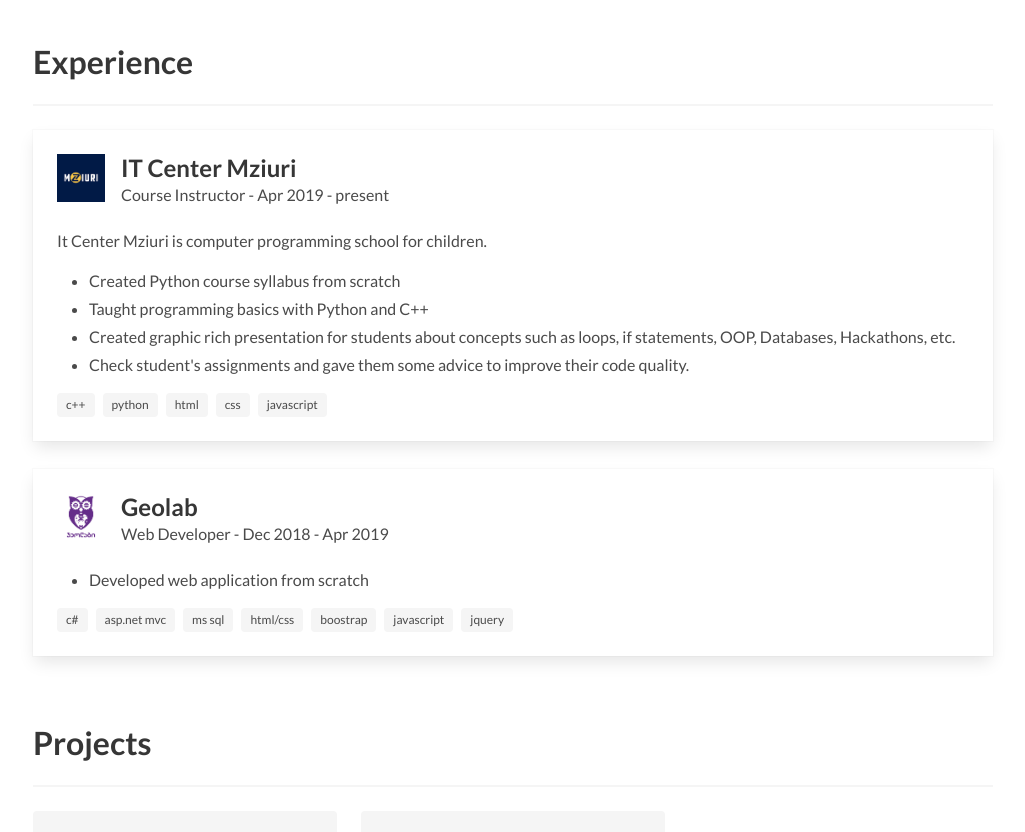
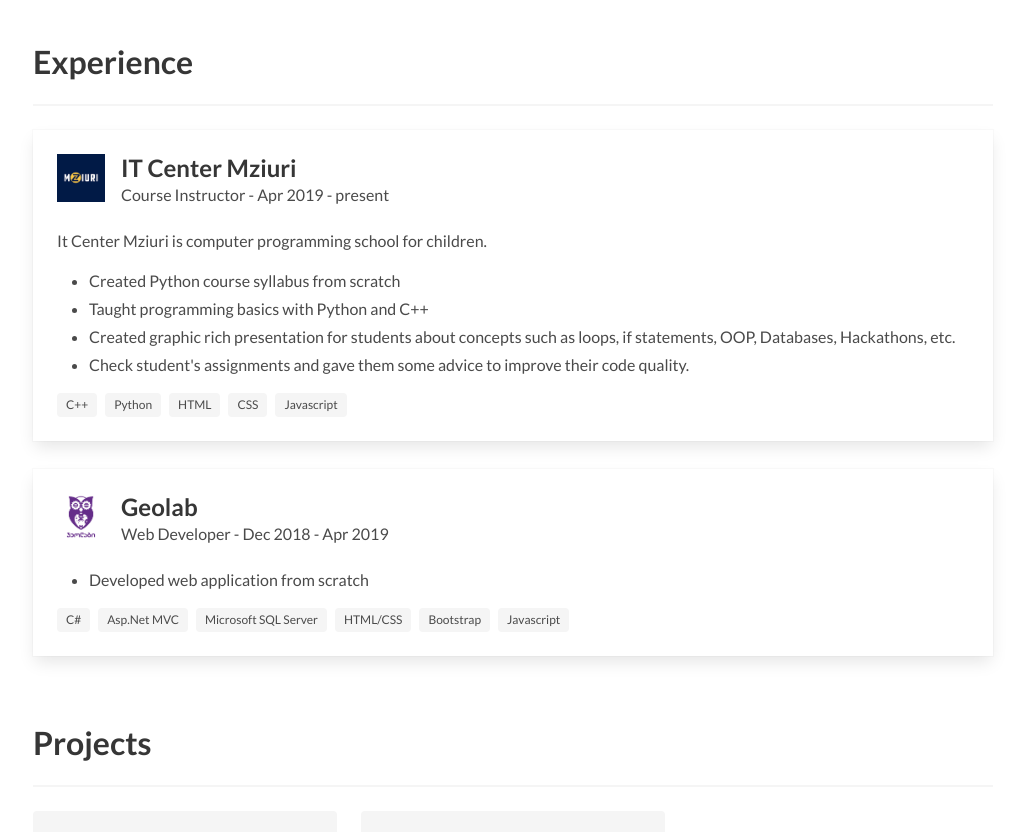
Before and after one commit to Mirianashvili/Mirianashvili.github.io, a plain HTML site: page index.html in a window 1280 px wide. Shown: the part 636-1468 px from the top of the page, without its empty margins (127-1152 px from the left). Drawn offline with Linux system fonts and the light colour scheme.

Commit message:
add title

```diff
--- a/index.html
+++ b/index.html
@@ -50,7 +50,7 @@
                 <div class="columns has-text-centered">
                     <div class="column">
                         <h1 class="title is-1">Sandro Mirianashvili</h1>
-                        <h2 class="subtitle">Software Developer</h2>
+                        <h2 class="subtitle">Software Developer &copy; Course Instructor</h2>
                         <!--<p>
                             <a href="docs/resume.txt" class="icon has-text-light">
                                 <i class="fas fa-file-word"></i> <strong>Resume</strong>
@@ -101,11 +101,11 @@
                             <li>Check student's assignments and gave them some advice to improve their code quality.</li>
                         </ul>
                         <div class="tags">
-                            <span class="tag">c++</span>
-                            <span class="tag">python</span>
-                            <span class="tag">html</span>
-                            <span class="tag">css</span>
-                            <span class="tag">javascript</span>
+                            <span class="tag">C++</span>
+                            <span class="tag">Python</span>
+                            <span class="tag">HTML</span>
+                            <span class="tag">CSS</span>
+                            <span class="tag">Javascript</span>
                         </div>
                     </div>
                 </div>
@@ -128,13 +128,12 @@
                             <li>Developed web application from scratch</li>
                         </ul>
                         <div class="tags">
-                            <span class="tag">c#</span>
-                            <span class="tag">asp.net mvc</span>
-                            <span class="tag">ms sql</span>
-                            <span class="tag">html/css</span>
-                            <span class="tag">boostrap</span>
-                            <span class="tag">javascript</span>
-                            <span class="tag">jquery</span>
+                            <span class="tag">C#</span>
+                            <span class="tag">Asp.Net MVC</span>
+                            <span class="tag">Microsoft SQL Server</span>
+                            <span class="tag">HTML/CSS</span>
+                            <span class="tag">Bootstrap</span>
+                            <span class="tag">Javascript</span>
                         </div>
                     </div>
                 </div>
```
